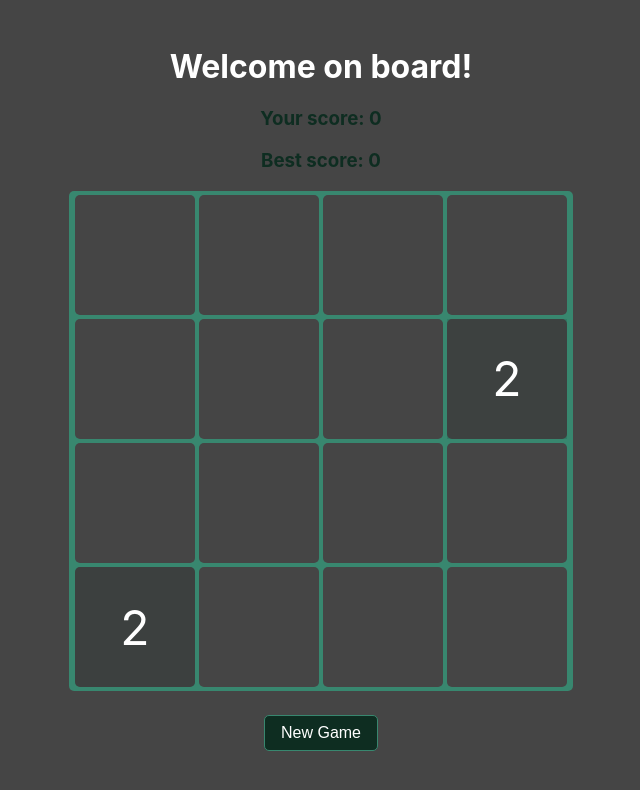
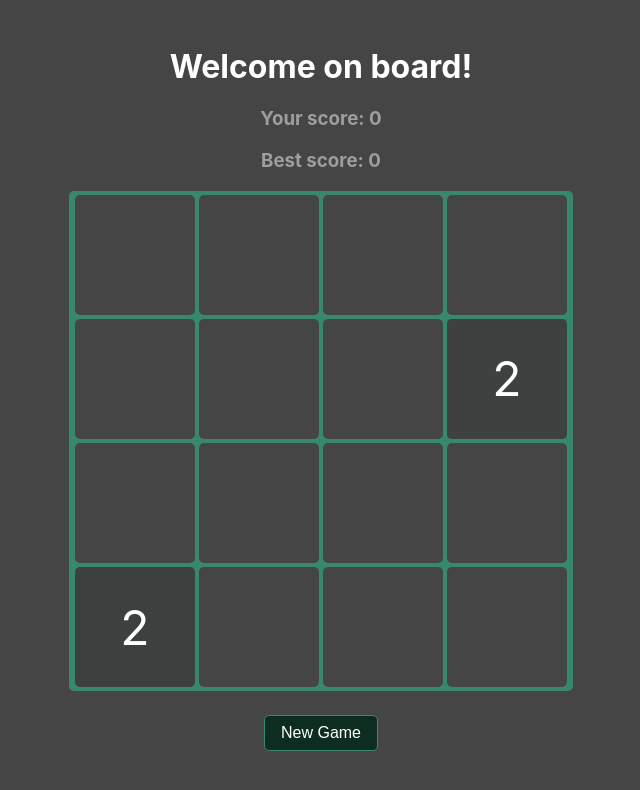
Before and after one commit to nazmariam/game-of-numbers, a React app: page / in a window 1280 px wide. Shown: the whole page, without its empty margins (319-959 px from the left). Built offline with nearby package versions, Linux system fonts and the light colour scheme.

Commit message:
style of scores

```diff
--- a/src/index.css
+++ b/src/index.css
@@ -49,7 +49,7 @@ body {
   font-size: 2em;
 }
 .score {
-  color: rgb(14, 45, 33);
+  color: #9e9e9e;
   text-align: center;
 }
 .best-score {
```
Also changed, not shown: build/asset-manifest.json, build/index.html, build/service-worker.js, 6 other files.
